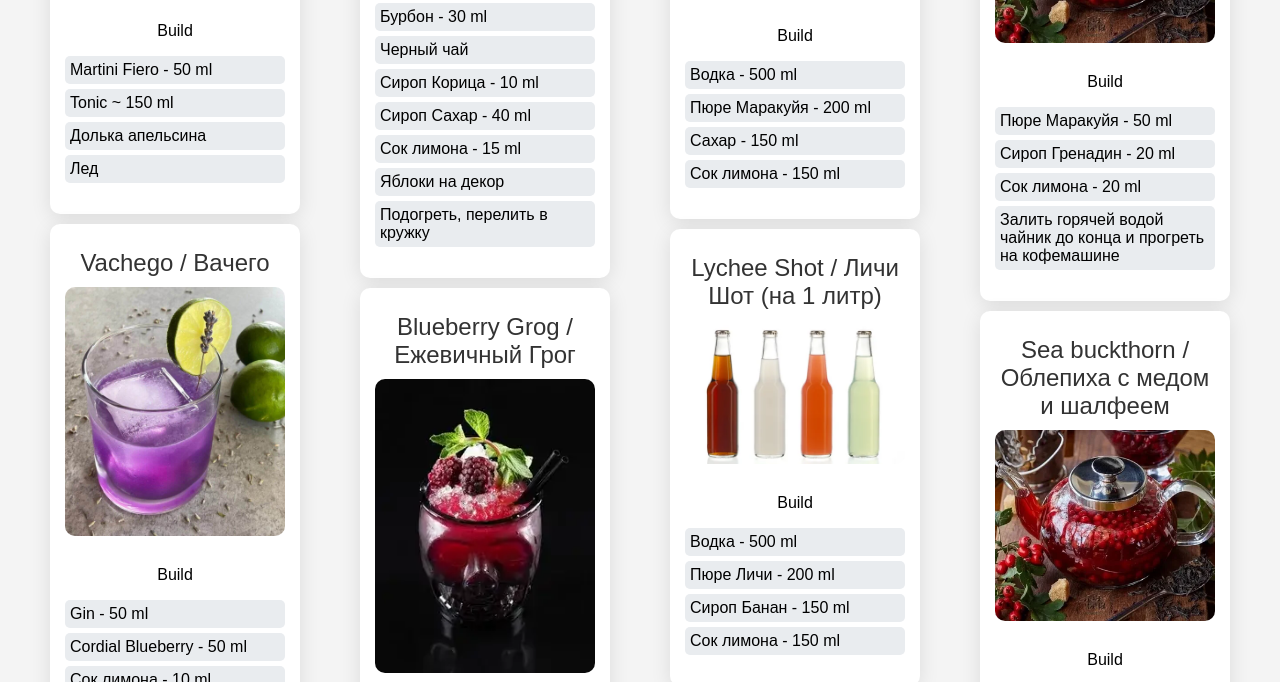
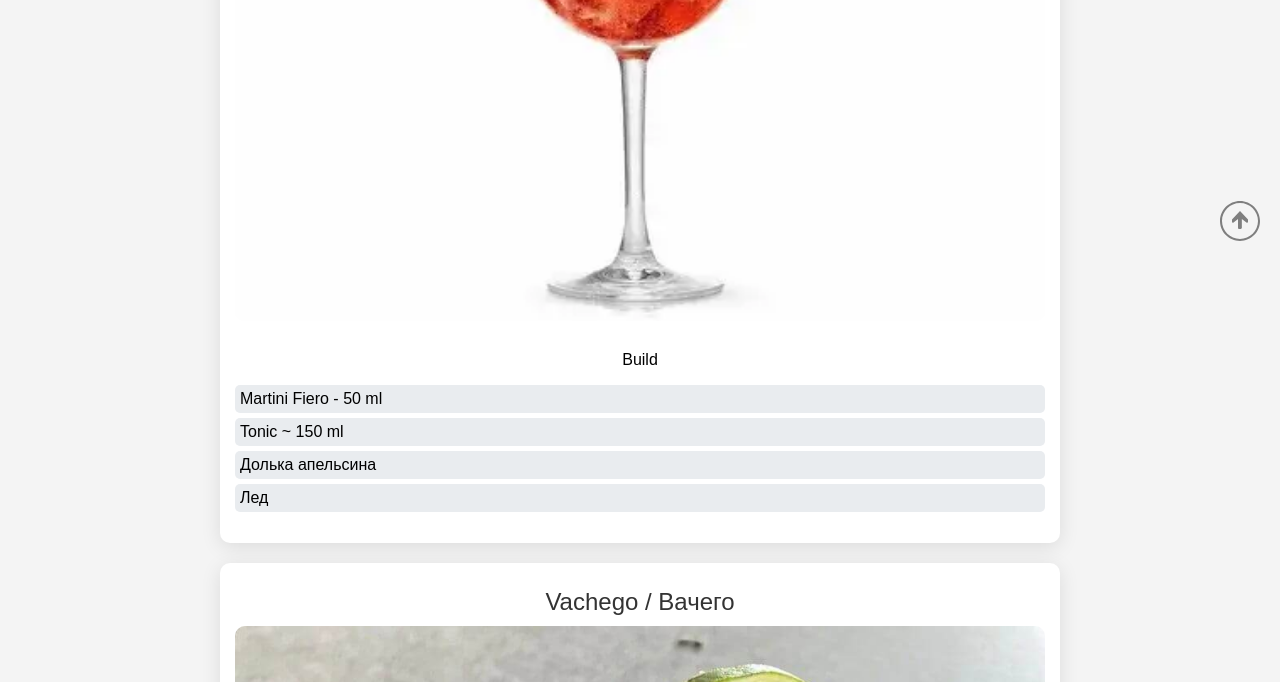
Before and after one commit to GeorgyMedvedsky/recipes-for-iskra-night, a plain HTML site: page index.html in a window 1280 px wide. Shown: the part 535-1217 px from the top of the page. Drawn offline with Linux system fonts and the light colour scheme.

Commit message:
Add files via upload

```diff
--- a/index.html
+++ b/index.html
@@ -18,7 +18,7 @@
     <link rel="stylesheet" href="styles.css">
 </head>
 <body>
-    <header>
+    <header id="home">
         <h1>Коктейли</h1>
         <p>Ищите информацию по названию:</p>
         <input type="text" id="searchInput" placeholder="Введите название...">
@@ -28,9 +28,11 @@
         <div id="results"></div>
     </main>
     <footer>
-        <p>&copy; 2024 Чтобы пацанам нормально было</p>
+        <p>&copy; Чтобы пацанам нормально было</p>
     </footer>
-    <a id="up" href="#">^</a>
+    <a id="up-button" href="#home">
+        <img src="./img/arrow-up.svg" alt="arrow">
+    </a>
     <script src="script.js"></script>
 </body>
 </html>
--- a/styles.css
+++ b/styles.css
@@ -1,5 +1,9 @@
 * {
     box-sizing: border-box;
+}
+
+html {
+    scroll-behavior: smooth;
 }
 
 body {
@@ -46,7 +50,8 @@ main {
 #cocktailList {
     display: flex;
     flex-wrap: wrap;
-    justify-content: space-around;
+    justify-content: center;
+    align-items: center;
 }
 
 .card {
@@ -55,7 +60,7 @@ main {
     box-shadow: 0 4px 20px rgba(0, 0, 0, 0.1);
     margin: 10px;
     padding: 15px;
-    width: 250px;
+    width: 80%;
     text-align: center;
     transition: transform 0.3s, box-shadow 0.3s;
 }
@@ -89,7 +94,7 @@ main {
     padding: 5px;
     background: #e9ecef;
     border-radius: 5px;
-    transition: background 0.3s;
+    transition: 0.3s;
 }
 
 .step:hover {
@@ -123,13 +128,26 @@ footer {
     margin-top: auto;
 }
 
+.cocktail-category {
+    display: flex;
+    flex-direction: column;
+    align-items: center;
+}
+
 #up-button {
     display: inline-block;
     position: fixed;
     padding: 10px;
     bottom: 10px;
     right: 10px;
-    font-size: 18px;
     color: #000;
     opacity: .5;
+    width: 60px;
 }
+
+#up-button img {
+    width: 100%;
+    height: 100%;
+    object-fit: contain;
+    object-position: cover;
+}
```
Also changed, not shown: img/arrow-up.svg (added).
